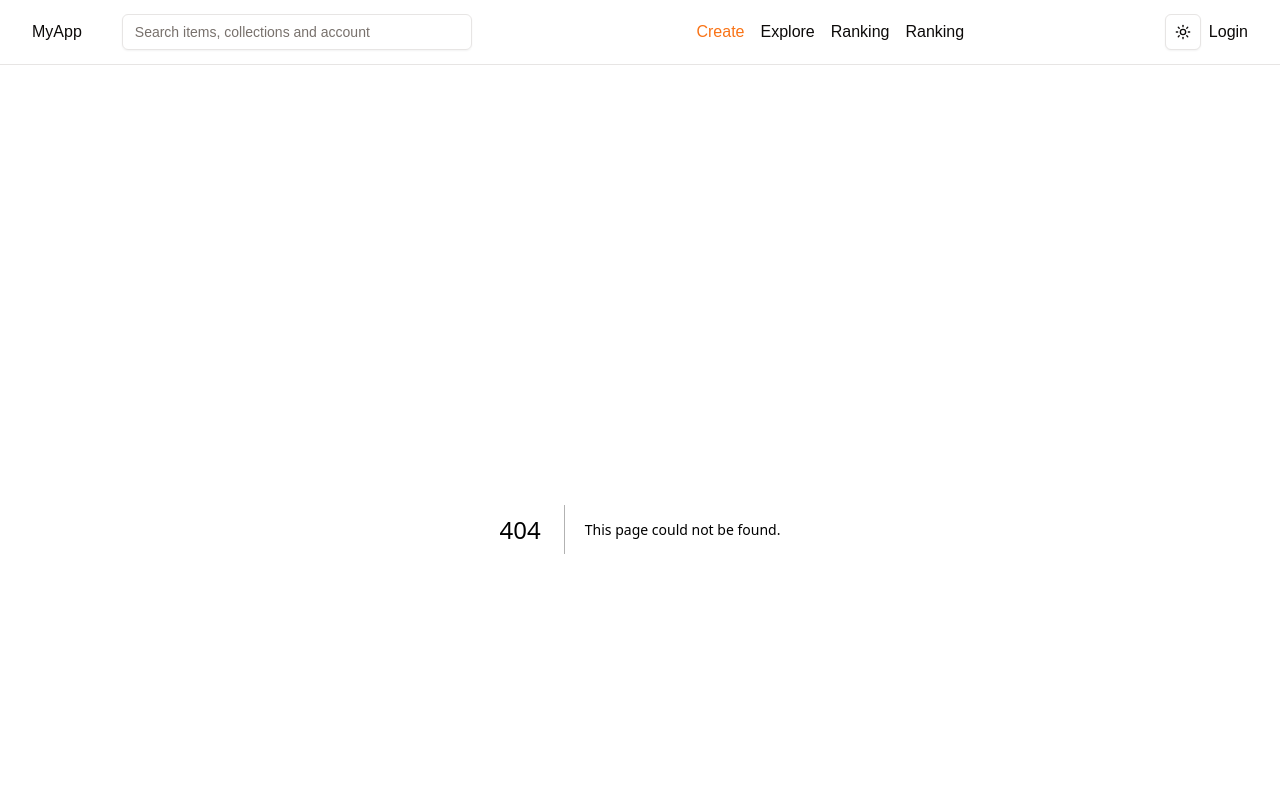
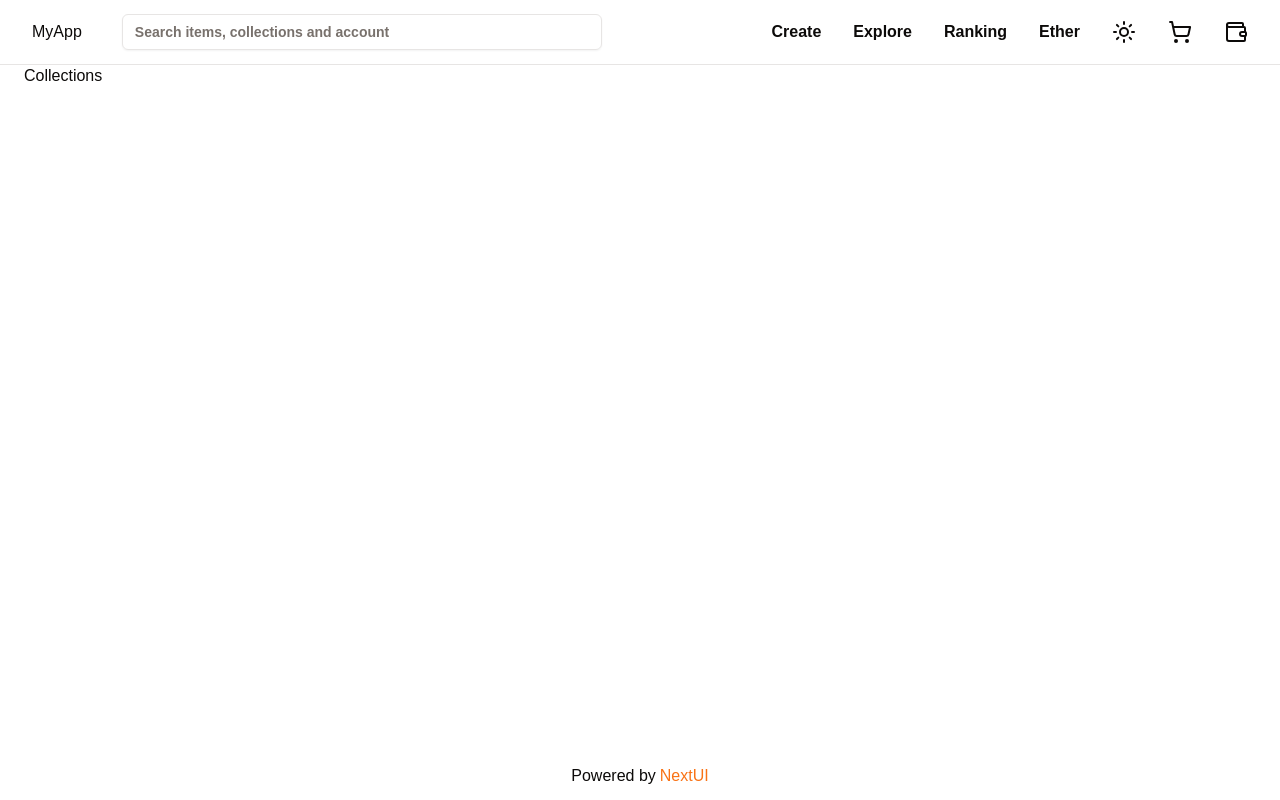
Before and after one commit to hoai-tn/nft-marketplace-web, a Next.js app: page /explore/collections in a window 1280 px wide. Before the commit this address had no page. Shown: the top 800 px of the page. Built offline with nearby package versions, Linux system fonts and the light colour scheme.

Commit message:
feat: Add nav-menu component

```diff
--- /dev/null
+++ b/app/explore/collections/page.tsx
@@ -0,0 +1,9 @@
+import React from 'react'
+
+const Collections = () => {
+  return (
+    <div>Collections</div>
+  )
+}
+
+export default Collections
--- /dev/null
+++ b/app/explore/nfts/page.tsx
@@ -0,0 +1,9 @@
+import React from 'react'
+
+const NFTs = () => {
+  return (
+    <div>NFTs</div>
+  )
+}
+
+export default NFTs
--- /dev/null
+++ b/app/explore/page.tsx
@@ -0,0 +1,9 @@
+import React from 'react'
+
+const page = () => {
+  return (
+    <div>Explore</div>
+  )
+}
+
+export default page
--- a/app/globals.css
+++ b/app/globals.css
@@ -38,11 +38,11 @@ body {
   }
 
   .dark {
-    --background: 20 23% 6% 1;
+    --background: 20 23% 6%;
     --foreground: 60 9.1% 97.8%;
-    --card: 20 23% 6% 1;
+    --card: 20 23% 6%;
     --card-foreground: 60 9.1% 97.8%;
-    --popover: 20 23% 6% 1;
+    --popover: 20 23% 6%;
     --popover-foreground: 60 9.1% 97.8%;
     --primary: 20.5 90.2% 48.2%;
     --primary-foreground: 60 9.1% 97.8%;
--- a/components/ModeToggle.tsx
+++ b/components/ModeToggle.tsx
@@ -1,28 +1,28 @@
-"use client"
+"use client";
 
-import * as React from "react"
-import { Moon, Sun } from "lucide-react"
-import { useTheme } from "next-themes"
+import * as React from "react";
+import { Moon, Sun } from "lucide-react";
+import { useTheme } from "next-themes";
 
-import { Button } from "@/components/ui/button"
+import { Button } from "@/components/ui/button";
 import {
   DropdownMenu,
   DropdownMenuContent,
   DropdownMenuItem,
   DropdownMenuTrigger,
-} from "@/components/ui/dropdown-menu"
+} from "@/components/ui/dropdown-menu";
 
 export function ModeToggle() {
-  const { setTheme } = useTheme()
+  const { setTheme } = useTheme();
 
   return (
     <DropdownMenu>
       <DropdownMenuTrigger asChild>
-        <Button variant="outline" size="icon">
-          <Sun className="h-[1.2rem] w-[1.2rem] rotate-0 scale-100 transition-all dark:-rotate-90 dark:scale-0" />
-          <Moon className="absolute h-[1.2rem] w-[1.2rem] rotate-90 scale-0 transition-all dark:rotate-0 dark:scale-100" />
+        <div className="flex cursor-pointer">
+          <Sun className=" rotate-0 scale-100 transition-all dark:-rotate-90 dark:scale-0" />
+          <Moon className="absolute  rotate-90 scale-0 transition-all dark:rotate-0 dark:scale-100" />
           <span className="sr-only">Toggle theme</span>
-        </Button>
+        </div>
       </DropdownMenuTrigger>
       <DropdownMenuContent align="end">
         <DropdownMenuItem onClick={() => setTheme("light")}>
@@ -36,5 +36,5 @@ export function ModeToggle() {
         </DropdownMenuItem>
       </DropdownMenuContent>
     </DropdownMenu>
-  )
+  );
 }
--- a/components/layout/Navbar.tsx
+++ b/components/layout/Navbar.tsx
@@ -1,10 +1,11 @@
 "use client";
-import { MenuIcon } from "lucide-react";
+import { MenuIcon, ShoppingCart, Wallet, Wallet2Icon } from "lucide-react";
 import Link from "next/link";
 import { useState } from "react";
 import { ModeToggle } from "../ModeToggle";
-import { Input } from "../ui/input";
+import { Input } from "@/components/ui/Input";
 import { usePathname } from "next/navigation";
+import { NavigationMenu } from "../ui/navigation-menu";
 
 const Navbar = () => {
   const [isOpen, setIsOpen] = useState(false);
@@ -13,11 +14,14 @@ const Navbar = () => {
   const menuItemsExplore = [
     {
       label: "NFTs",
-      props: { onClick: () => console.log("Action 1 clicked") },
+      props: { onClick: () => console.log("Action 1 clicked"), href: "/nfts" },
     },
     {
       label: "Collections",
-      props: { onClick: () => console.log("Action 2 clicked") },
+      props: {
+        onClick: () => console.log("Action 2 clicked"),
+        href: "/collections",
+      },
     },
   ];
 
@@ -32,14 +36,14 @@ const Navbar = () => {
     },
   ];
   return (
-    <nav className="bg-background text-foreground w-full border-b">
-      <div className="max-w-full mx-auto px-2 sm:px-6 lg:px-8">
-        <div className="relative flex items-center justify-between h-16">
+    <nav className="fixed w-full border-b bg-background text-foreground">
+      <div className="mx-auto max-w-full px-2 sm:px-6 lg:px-8">
+        <div className="relative flex h-16 items-center justify-between">
           <div className="absolute inset-y-0 left-0 flex items-center sm:hidden">
             {/* Mobile menu button*/}
             <button
               onClick={() => setIsOpen(!isOpen)}
-              className="inline-flex items-center justify-center p-2 rounded-md text-gray-400 hover:text-white hover:bg-gray-700 focus:outline-none focus:ring-2 focus:ring-inset focus:ring-white"
+              className="inline-flex items-center justify-center rounded-md p-2 text-gray-400 hover:bg-gray-700 hover:text-white focus:outline-none focus:ring-2 focus:ring-inset focus:ring-white"
               aria-controls="mobile-menu"
               aria-expanded="false"
             >
@@ -51,25 +55,30 @@ const Navbar = () => {
           <div className="flex-shrink-0">
             <Link href="/">MyApp</Link>
           </div>
-          <div className="flex-1 flex items-center justify-center sm:items-stretch sm:justify-between">
+          <div className="hidden items-center justify-center font-semibold sm:flex sm:flex-1 sm:items-stretch sm:justify-between">
             <Input
               placeholder="Search items, collections and account"
-              className="w-[350px] ml-10"
+              className="ml-10 hidden w-full max-w-[480px] md:block"
             />
 
-            <div className="hidden sm:flex sm:items-center sm:ml-6">
-              <div className="flex space-x-4">
-                <Link href="/create" className="text-primary">
+            <div className="hidden sm:ml-6 sm:flex sm:items-center">
+              <div className="flex space-x-8">
+                <Link href="/create" className="hover:text-primary">
                   Create
                 </Link>
-                <Link href="/about">Explore</Link>
-                <Link href="/">Ranking</Link>
-                <Link href="/contact">Ranking</Link>
+
+                <NavigationMenu href="/explore" menuItems={menuItemsExplore}>
+                  Explore
+                </NavigationMenu>
+
+                <Link href="/" className="hover:text-primary">
+                  Ranking
+                </Link>
+                <Link href="/contact">Ether</Link>
+                <ModeToggle />
+                <ShoppingCart />
+                <Wallet />
               </div>
-            </div>
-            <div className="flex items-center gap-x-2">
-              <ModeToggle />
-              <Link href="/login">Login</Link>
             </div>
           </div>
         </div>
@@ -80,7 +89,7 @@ const Navbar = () => {
         className={`${isOpen ? "block" : "hidden"} sm:hidden`}
         id="mobile-menu"
       >
-        <div className="px-2 pt-2 pb-3 space-y-1">
+        <div className="space-y-1 px-2 pb-3 pt-2">
           <Link href="/">Home</Link>
           <Link href="/about">About</Link>
           <Link href="/contact">Contact</Link>
--- a/components/ui/dropdown-menu.tsx
+++ b/components/ui/dropdown-menu.tsx
@@ -1,44 +1,44 @@
-"use client"
+"use client";
 
-import * as React from "react"
-import * as DropdownMenuPrimitive from "@radix-ui/react-dropdown-menu"
-import { Check, ChevronRight, Circle } from "lucide-react"
+import * as React from "react";
+import * as DropdownMenuPrimitive from "@radix-ui/react-dropdown-menu";
+import { Check, ChevronRight, Circle } from "lucide-react";
 
-import { cn } from "@/lib/utils"
+import { cn } from "@/lib/utils";
 
-const DropdownMenu = DropdownMenuPrimitive.Root
+const DropdownMenu = DropdownMenuPrimitive.Root;
 
-const DropdownMenuTrigger = DropdownMenuPrimitive.Trigger
+const DropdownMenuTrigger = DropdownMenuPrimitive.Trigger;
 
-const DropdownMenuGroup = DropdownMenuPrimitive.Group
+const DropdownMenuGroup = DropdownMenuPrimitive.Group;
 
-const DropdownMenuPortal = DropdownMenuPrimitive.Portal
+const DropdownMenuPortal = DropdownMenuPrimitive.Portal;
 
-const DropdownMenuSub = DropdownMenuPrimitive.Sub
+const DropdownMenuSub = DropdownMenuPrimitive.Sub;
 
-const DropdownMenuRadioGroup = DropdownMenuPrimitive.RadioGroup
+const DropdownMenuRadioGroup = DropdownMenuPrimitive.RadioGroup;
 
 const DropdownMenuSubTrigger = React.forwardRef<
   React.ElementRef<typeof DropdownMenuPrimitive.SubTrigger>,
   React.ComponentPropsWithoutRef<typeof DropdownMenuPrimitive.SubTrigger> & {
-    inset?: boolean
+    inset?: boolean;
   }
 >(({ className, inset, children, ...props }, ref) => (
   <DropdownMenuPrimitive.SubTrigger
     ref={ref}
     className={cn(
-      "flex cursor-default gap-2 select-none items-center rounded-sm px-2 py-1.5 text-sm outline-none focus:bg-accent data-[state=open]:bg-accent [&_svg]:pointer-events-none [&_svg]:size-4 [&_svg]:shrink-0",
+      "flex cursor-default select-none items-center gap-2 rounded-sm px-2 py-1.5 text-sm outline-none focus:bg-accent data-[state=open]:bg-accent [&_svg]:pointer-events-none [&_svg]:size-4 [&_svg]:shrink-0",
       inset && "pl-8",
-      className
+      className,
     )}
     {...props}
   >
     {children}
     <ChevronRight className="ml-auto" />
   </DropdownMenuPrimitive.SubTrigger>
-))
+));
 DropdownMenuSubTrigger.displayName =
-  DropdownMenuPrimitive.SubTrigger.displayName
+  DropdownMenuPrimitive.SubTrigger.displayName;
 
 const DropdownMenuSubContent = React.forwardRef<
   React.ElementRef<typeof DropdownMenuPrimitive.SubContent>,
@@ -47,14 +47,14 @@ const DropdownMenuSubContent = React.forwardRef<
   <DropdownMenuPrimitive.SubContent
     ref={ref}
     className={cn(
-      "z-50 min-w-[8rem] overflow-hidden rounded-md border bg-popover p-1 text-popover-foreground shadow-lg data-[state=open]:animate-in data-[state=closed]:animate-out data-[state=closed]:fade-out-0 data-[state=open]:fade-in-0 data-[state=closed]:zoom-out-95 data-[state=open]:zoom-in-95 data-[side=bottom]:slide-in-from-top-2 data-[side=left]:slide-in-from-right-2 data-[side=right]:slide-in-from-left-2 data-[side=top]:slide-in-from-bottom-2",
-      className
+      "z-50 min-w-[8rem] overflow-auto rounded-md border bg-popover p-1 text-popover-foreground shadow-lg data-[state=open]:animate-in data-[state=closed]:animate-out data-[state=closed]:fade-out-0 data-[state=open]:fade-in-0 data-[state=closed]:zoom-out-95 data-[state=open]:zoom-in-95 data-[side=bottom]:slide-in-from-top-2 data-[side=left]:slide-in-from-right-2 data-[side=right]:slide-in-from-left-2 data-[side=top]:slide-in-from-bottom-2",
+      className,
     )}
     {...props}
   />
-))
+));
 DropdownMenuSubContent.displayName =
-  DropdownMenuPrimitive.SubContent.displayName
+  DropdownMenuPrimitive.SubContent.displayName;
 
 const DropdownMenuContent = React.forwardRef<
   React.ElementRef<typeof DropdownMenuPrimitive.Content>,
@@ -65,20 +65,20 @@ const DropdownMenuContent = React.forwardRef<
       ref={ref}
       sideOffset={sideOffset}
       className={cn(
-        "z-50 min-w-[8rem] overflow-hidden rounded-md border bg-popover p-1 text-popover-foreground shadow-md",
+        "z-50 min-w-[8rem] overflow-auto rounded-md border bg-popover p-1 text-popover-foreground shadow-md",
         "data-[state=open]:animate-in data-[state=closed]:animate-out data-[state=closed]:fade-out-0 data-[state=open]:fade-in-0 data-[state=closed]:zoom-out-95 data-[state=open]:zoom-in-95 data-[side=bottom]:slide-in-from-top-2 data-[side=left]:slide-in-from-right-2 data-[side=right]:slide-in-from-left-2 data-[side=top]:slide-in-from-bottom-2",
-        className
+        className,
       )}
       {...props}
     />
   </DropdownMenuPrimitive.Portal>
-))
-DropdownMenuContent.displayName = DropdownMenuPrimitive.Content.displayName
+));
+DropdownMenuContent.displayName = DropdownMenuPrimitive.Content.displayName;
 
 const DropdownMenuItem = React.forwardRef<
   React.ElementRef<typeof DropdownMenuPrimitive.Item>,
   React.ComponentPropsWithoutRef<typeof DropdownMenuPrimitive.Item> & {
-    inset?: boolean
+    inset?: boolean;
   }
 >(({ className, inset, ...props }, ref) => (
   <DropdownMenuPrimitive.Item
@@ -86,12 +86,12 @@ const DropdownMenuItem = React.forwardRef<
     className={cn(
       "relative flex cursor-default select-none items-center gap-2 rounded-sm px-2 py-1.5 text-sm outline-none transition-colors focus:bg-accent focus:text-accent-foreground data-[disabled]:pointer-events-none data-[disabled]:opacity-50 [&>svg]:size-4 [&>svg]:shrink-0",
       inset && "pl-8",
-      className
+      className,
     )}
     {...props}
   />
-))
-DropdownMenuItem.displayName = DropdownMenuPrimitive.Item.displayName
+));
+DropdownMenuItem.displayName = DropdownMenuPrimitive.Item.displayName;
 
 const DropdownMenuCheckboxItem = React.forwardRef<
   React.ElementRef<typeof DropdownMenuPrimitive.CheckboxItem>,
@@ -101,7 +101,7 @@ const DropdownMenuCheckboxItem = React.forwardRef<
     ref={ref}
     className={cn(
       "relative flex cursor-default select-none items-center rounded-sm py-1.5 pl-8 pr-2 text-sm outline-none transition-colors focus:bg-accent focus:text-accent-foreground data-[disabled]:pointer-events-none data-[disabled]:opacity-50",
-      className
+      className,
     )}
     checked={checked}
     {...props}
@@ -113,9 +113,9 @@ const DropdownMenuCheckboxItem = React.forwardRef<
     </span>
     {children}
   </DropdownMenuPrimitive.CheckboxItem>
-))
+));
 DropdownMenuCheckboxItem.displayName =
-  DropdownMenuPrimitive.CheckboxItem.displayName
+  DropdownMenuPrimitive.CheckboxItem.displayName;
 
 const DropdownMenuRadioItem = React.forwardRef<
   React.ElementRef<typeof DropdownMenuPrimitive.RadioItem>,
@@ -125,7 +125,7 @@ const DropdownMenuRadioItem = React.forwardRef<
     ref={ref}
     className={cn(
       "relative flex cursor-default select-none items-center rounded-sm py-1.5 pl-8 pr-2 text-sm outline-none transition-colors focus:bg-accent focus:text-accent-foreground data-[disabled]:pointer-events-none data-[disabled]:opacity-50",
-      className
+      className,
     )}
     {...props}
   >
@@ -136,13 +136,13 @@ const DropdownMenuRadioItem = React.forwardRef<
     </span>
     {children}
   </DropdownMenuPrimitive.RadioItem>
-))
-DropdownMenuRadioItem.displayName = DropdownMenuPrimitive.RadioItem.displayName
+));
+DropdownMenuRadioItem.displayName = DropdownMenuPrimitive.RadioItem.displayName;
 
 const DropdownMenuLabel = React.forwardRef<
   React.ElementRef<typeof DropdownMenuPrimitive.Label>,
   React.ComponentPropsWithoutRef<typeof DropdownMenuPrimitive.Label> & {
-    inset?: boolean
+    inset?: boolean;
   }
 >(({ className, inset, ...props }, ref) => (
   <DropdownMenuPrimitive.Label
@@ -150,12 +150,12 @@ const DropdownMenuLabel = React.forwardRef<
     className={cn(
       "px-2 py-1.5 text-sm font-semibold",
       inset && "pl-8",
-      className
+      className,
     )}
     {...props}
   />
-))
-DropdownMenuLabel.displayName = DropdownMenuPrimitive.Label.displayName
+));
+DropdownMenuLabel.displayName = DropdownMenuPrimitive.Label.displayName;
 
 const DropdownMenuSeparator = React.forwardRef<
   React.ElementRef<typeof DropdownMenuPrimitive.Separator>,
@@ -166,8 +166,8 @@ const DropdownMenuSeparator = React.forwardRef<
     className={cn("-mx-1 my-1 h-px bg-muted", className)}
     {...props}
   />
-))
-DropdownMenuSeparator.displayName = DropdownMenuPrimitive.Separator.displayName
+));
+DropdownMenuSeparator.displayName = DropdownMenuPrimitive.Separator.displayName;
 
 const DropdownMenuShortcut = ({
   className,
@@ -178,9 +178,9 @@ const DropdownMenuShortcut = ({
       className={cn("ml-auto text-xs tracking-widest opacity-60", className)}
       {...props}
     />
-  )
-}
-DropdownMenuShortcut.displayName = "DropdownMenuShortcut"
+  );
+};
+DropdownMenuShortcut.displayName = "DropdownMenuShortcut";
 
 export {
   DropdownMenu,
@@ -198,4 +198,4 @@ export {
   DropdownMenuSubContent,
   DropdownMenuSubTrigger,
   DropdownMenuRadioGroup,
-}
+};
--- /dev/null
+++ b/components/ui/navigation-menu.tsx
@@ -0,0 +1,37 @@
+import Link from "next/link";
+import React from "react";
+
+interface NavigationMenuProps {
+  menuItems: {
+    label: string;
+    props: any;
+  }[];
+  href: string;
+  children: React.ReactNode;
+}
+
+const NavigationMenu = ({ menuItems, href, children }: NavigationMenuProps) => {
+  return (
+    <div className="group relative">
+      <Link href={href} passHref>
+        {children}
+      </Link>
+      <div className="absolute w-[190px] max-w-[300px] scale-95 pt-5 opacity-0 transition-all duration-200 ease-in-out group-hover:scale-100 group-hover:opacity-100">
+        <div className="rounded-md border bg-popover px-4 py-2 shadow-lg">
+          {menuItems.map((item, index) => (
+            <Link
+              className="block w-full px-4 py-2 text-left text-sm hover:bg-accent hover:transition-all"
+              href={item.props.href}
+              key={index}
+              {...item.props}
+            >
+              {item.label}
+            </Link>
+          ))}
+        </div>
+      </div>
+    </div>
+  );
+};
+
+export { NavigationMenu };
--- a/package.json
+++ b/package.json
@@ -28,6 +28,8 @@
     "eslint": "^8",
     "eslint-config-next": "14.0.0",
     "postcss": "^8",
+    "prettier": "^3.3.3",
+    "prettier-plugin-tailwindcss": "^0.6.8",
     "tailwindcss": "^3.4.1",
     "typescript": "^5"
   }
--- a/tailwind.config.ts
+++ b/tailwind.config.ts
@@ -10,53 +10,53 @@ export default {
   theme: {
     extend: {
       colors: {
-  			background: 'hsl(var(--background))',
-  			foreground: 'hsl(var(--foreground))',
+        background: "hsl(var(--background))",
+        foreground: "hsl(var(--foreground))",
         card: {
-  				DEFAULT: 'hsl(var(--card))',
-  				foreground: 'hsl(var(--card-foreground))'
+          DEFAULT: "hsl(var(--card))",
+          foreground: "hsl(var(--card-foreground))",
         },
         popover: {
-  				DEFAULT: 'hsl(var(--popover))',
-  				foreground: 'hsl(var(--popover-foreground))'
+          DEFAULT: "hsl(var(--popover))",
+          foreground: "hsl(var(--popover-foreground))",
         },
         primary: {
-  				DEFAULT: 'hsl(var(--primary))',
-  				foreground: 'hsl(var(--primary-foreground))'
+          DEFAULT: "hsl(var(--primary))",
+          foreground: "hsl(var(--primary-foreground))",
         },
         secondary: {
-  				DEFAULT: 'hsl(var(--secondary))',
-  				foreground: 'hsl(var(--secondary-foreground))'
+          DEFAULT: "hsl(var(--secondary))",
+          foreground: "hsl(var(--secondary-foreground))",
         },
         muted: {
-  				DEFAULT: 'hsl(var(--muted))',
-  				foreground: 'hsl(var(--muted-foreground))'
+          DEFAULT: "hsl(var(--muted))",
+          foreground: "hsl(var(--muted-foreground))",
         },
         accent: {
-  				DEFAULT: 'hsl(var(--accent))',
-  				foreground: 'hsl(var(--accent-foreground))'
+          DEFAULT: "hsl(var(--accent))",
+          foreground: "hsl(var(--accent-foreground))",
         },
         destructive: {
-  				DEFAULT: 'hsl(var(--destructive))',
-  				foreground: 'hsl(var(--destructive-foreground))'
+          DEFAULT: "hsl(var(--destructive))",
+          foreground: "hsl(var(--destructive-foreground))",
         },
-  			border: 'hsl(var(--border))',
-  			input: 'hsl(var(--input))',
-  			ring: 'hsl(var(--ring))',
+        border: "hsl(var(--border))",
+        input: "hsl(var(--input))",
+        ring: "hsl(var(--ring))",
         chart: {
-  				'1': 'hsl(var(--chart-1))',
-  				'2': 'hsl(var(--chart-2))',
-  				'3': 'hsl(var(--chart-3))',
-  				'4': 'hsl(var(--chart-4))',
-  				'5': 'hsl(var(--chart-5))'
-  			}
+          "1": "hsl(var(--chart-1))",
+          "2": "hsl(var(--chart-2))",
+          "3": "hsl(var(--chart-3))",
+          "4": "hsl(var(--chart-4))",
+          "5": "hsl(var(--chart-5))",
+        },
       },
       borderRadius: {
-  			lg: 'var(--radius)',
-  			md: 'calc(var(--radius) - 2px)',
-  			sm: 'calc(var(--radius) - 4px)'
-  		}
-  	}
+        lg: "var(--radius)",
+        md: "calc(var(--radius) - 2px)",
+        sm: "calc(var(--radius) - 4px)",
+      },
+    },
   },
   plugins: [require("tailwindcss-animate")],
 } satisfies Config;
```
Also changed, not shown: components.json, 2 other files (tests, documents, lock files or other folders). Lines whose indentation alone changed are shown as unchanged.
